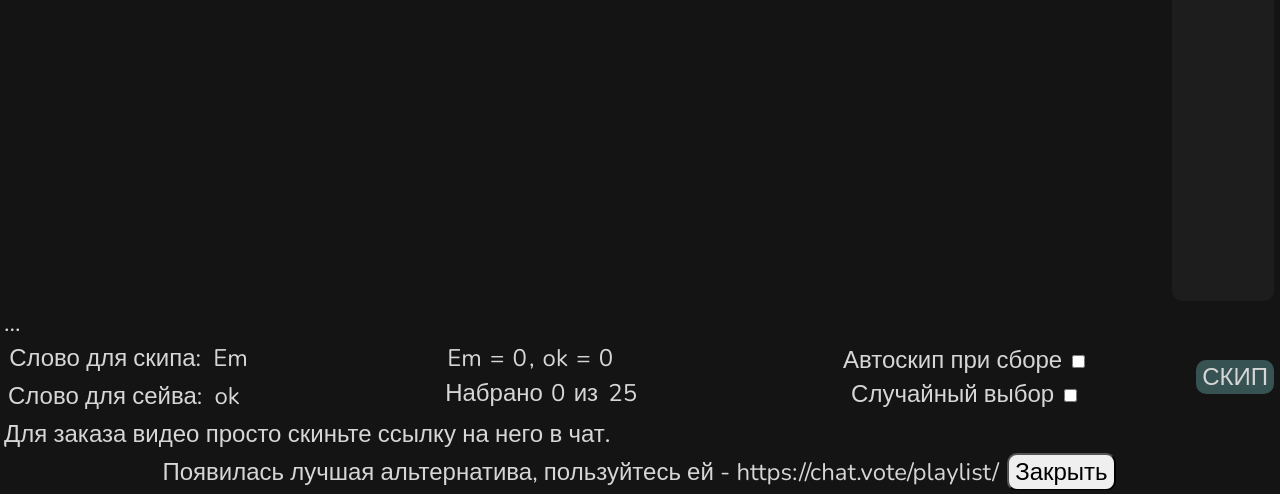
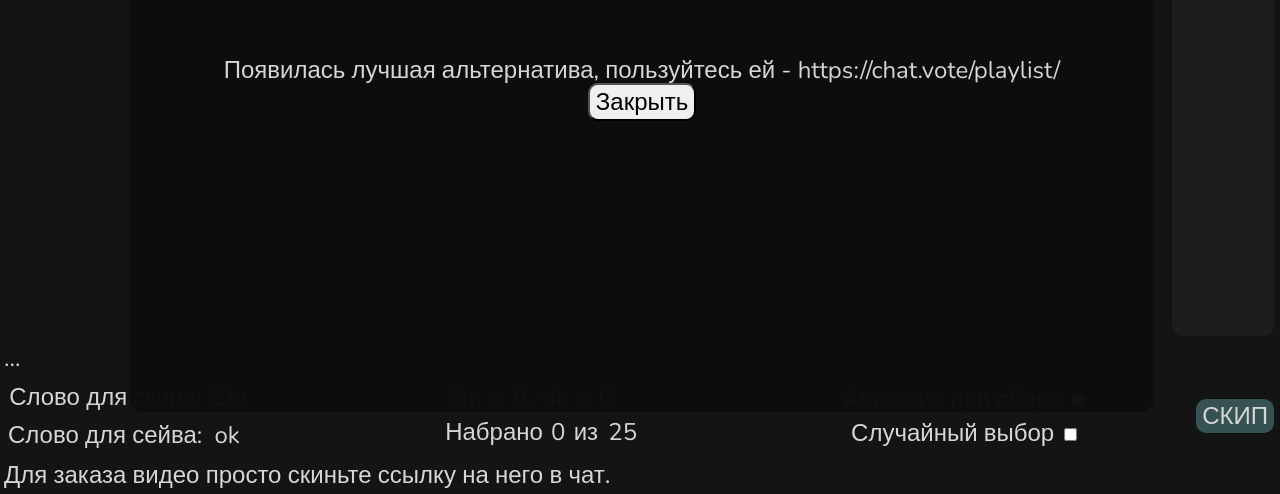
Before and after one commit to declider/twitchVideoRequests, a plain HTML site: page index.html in a window 1280 px wide. Shown: the part 310-804 px from the top of the page. Drawn offline with nearby package versions, Linux system fonts and the light colour scheme; a script that the page names is missing.

Commit message:
Update style.css

```diff
--- a/style.css
+++ b/style.css
@@ -123,3 +123,23 @@ label:hover {
     background: rgb(90, 90, 90);
     border-radius: 0.3vw;
 }
+
+#modal {
+    position: absolute;
+    top: 10vh;
+    left: 10vw;
+    height: 80vh;
+    width: 80vw;
+    background-color: #0e0e0efa;
+    border-radius: 1vw;
+    display: flex;
+    text-align: left;
+    align-items: center;
+    justify-content: center;
+    box-sizing: border-box;
+    padding: 3vw;
+    flex-direction: column;
+    line-height: 1.5vw;
+
+    /* display: none; */
+}
```
